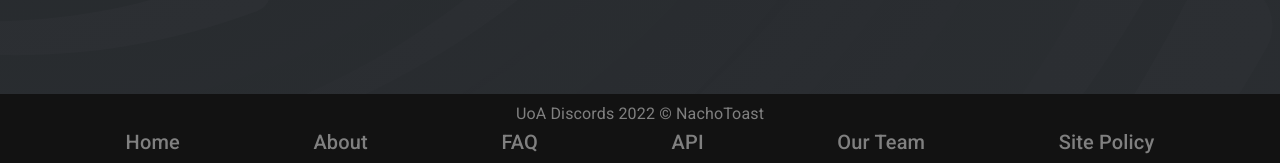
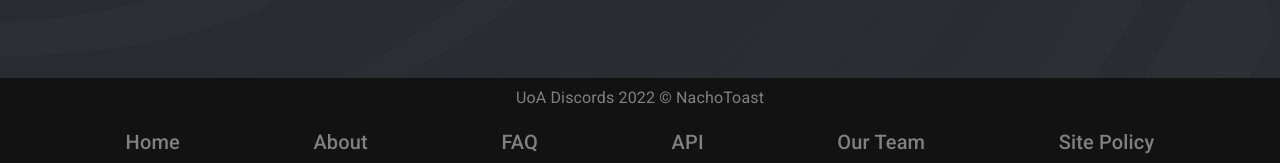
Before and after one commit to UoA-Discords/website, a React (Create React App) app: page / in a window 1280 px wide. Shown: the part 634-797 px from the top of the page. Built offline with nearby package versions, Linux system fonts and the light colour scheme.

Commit message:
update footer spacing

```diff
--- a/src/components/Footer/Footer.tsx
+++ b/src/components/Footer/Footer.tsx
@@ -6,14 +6,16 @@ import './Footer.css';
 const Footer = () => {
     return (
         <Paper id="footer" elevation={0} square>
-            <Typography
-                textAlign="center"
-                title="This doesn't mean anything, it just looks official."
-                sx={{ pl: 1, pr: 1 }}
-            >
-                UoA Discords 2022 © NachoToast
-            </Typography>
             <Grid container spacing={2} justifyContent="space-evenly" sx={{ pl: 1, pr: 1 }}>
+                <Grid item xs={12}>
+                    <Typography
+                        textAlign="center"
+                        title="This doesn't mean anything, it just looks official."
+                        sx={{ pl: 1, pr: 1 }}
+                    >
+                        UoA Discords {new Date().getFullYear()} © NachoToast
+                    </Typography>
+                </Grid>
                 <Grid item>
                     <Link to="/">
                         <Typography variant="h6">Home</Typography>
```
